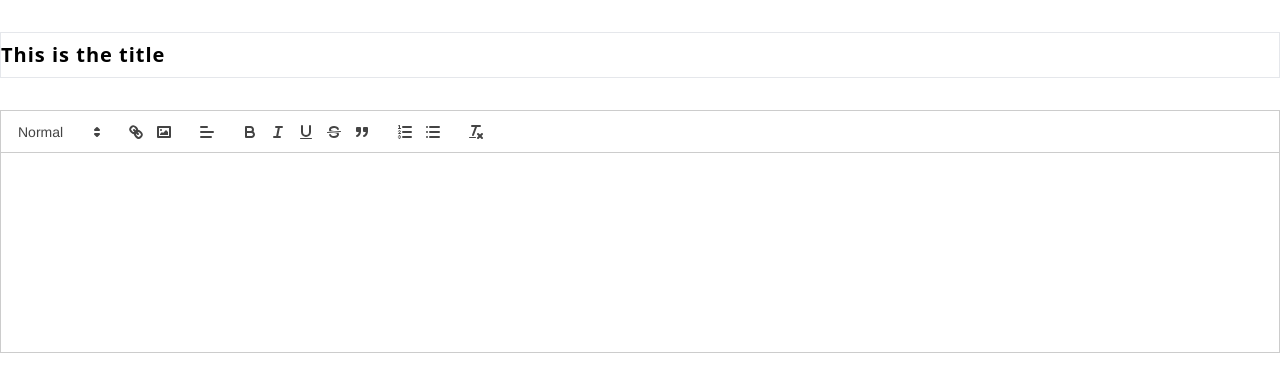
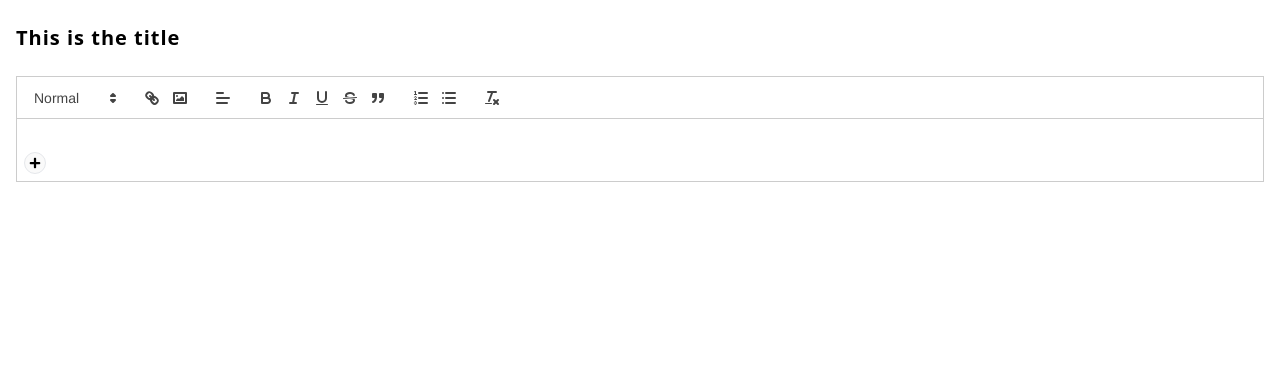
Before and after one commit to Stephen-Ibe/Rich-Text-Editor, a React (Create React App) app: page / in a window 1280 px wide. Shown: the top 392 px of the page. Built offline with nearby package versions, Linux system fonts and the light colour scheme.

Commit message:
editor UI  updates

```diff
--- a/package.json
+++ b/package.json
@@ -14,6 +14,7 @@
     "react-bootstrap": "^2.7.2",
     "react-dom": "^18.2.0",
     "react-dropzone": "^14.2.3",
+    "react-icons": "^4.7.1",
     "react-quill": "^2.0.0",
     "react-scripts": "5.0.1",
     "typescript": "^4.4.2",
--- a/src/App.tsx
+++ b/src/App.tsx
@@ -1,5 +1,6 @@
-import React, { useState } from 'react';
+import React, { useEffect, useRef, useState } from 'react';
 import ReactQuill from 'react-quill';
+import { FaPlus } from 'react-icons/fa';
 import 'react-quill/dist/quill.snow.css';
 
 function App() {
@@ -30,23 +31,35 @@ function App() {
     'bullet',
   ];
 
+  const editorRef = useRef<ReactQuill>(null);
+
+  useEffect(() => {
+    editorRef?.current?.focus();
+  }, []);
+
   return (
-    <div className='container mx-auto'>
+    <div className='container mx-auto px-4'>
       <div className='my-4'>
         <input
           type='text'
           placeholder='This is the title'
-          className='my-4 placeholder:font-semibold text-black placeholder-black placeholder:text-xl focus:outline-none font-semibold text-xl border w-full py-2 placeholder:tracking-wider	'
+          className='placeholder:font-semibold text-black placeholder-black placeholder:text-xl focus:outline-none font-semibold text-xl w-full py-2 placeholder:tracking-wider	'
         />
       </div>
+      <div className='relative max-h-full'>
         <div>
           <ReactQuill
             value={content}
             onChange={setContent}
             modules={modules}
             formats={formats}
-          className='border-0 h-[80%]'
+            ref={editorRef}
+            className=''
           />
+        </div>
+        <div className='add_btn'>
+          <FaPlus size={12} />
+        </div>
       </div>
     </div>
   );
--- a/src/assets/css/index.css
+++ b/src/assets/css/index.css
@@ -4,5 +4,14 @@
 
 .ql-container.ql-snow {
   border: 0px;
-  min-height: 200px !important;
+  padding: 0px 0px 20px 0px;
+  /* min-height: 200px !important; */
+  /* width: 100% !important; */
+  /* position: absolute; */
 }
+@layer utilities {
+  .add_btn {
+    @apply absolute border rounded-full p-1 left-2 bottom-2 cursor-pointer;
+    background: #fafafa;
+  }
+}
```
Also changed, not shown: 1 other file (tests, documents, lock files or other folders). Lines whose indentation alone changed are shown as unchanged.
